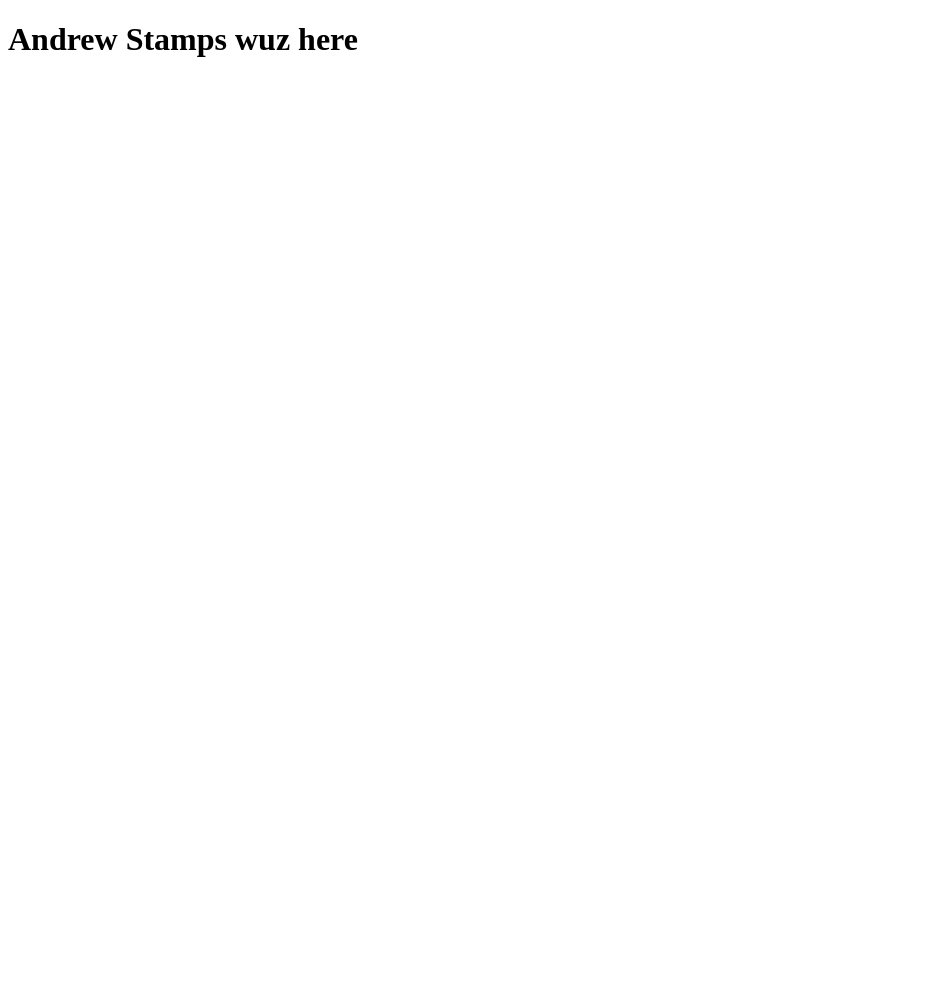
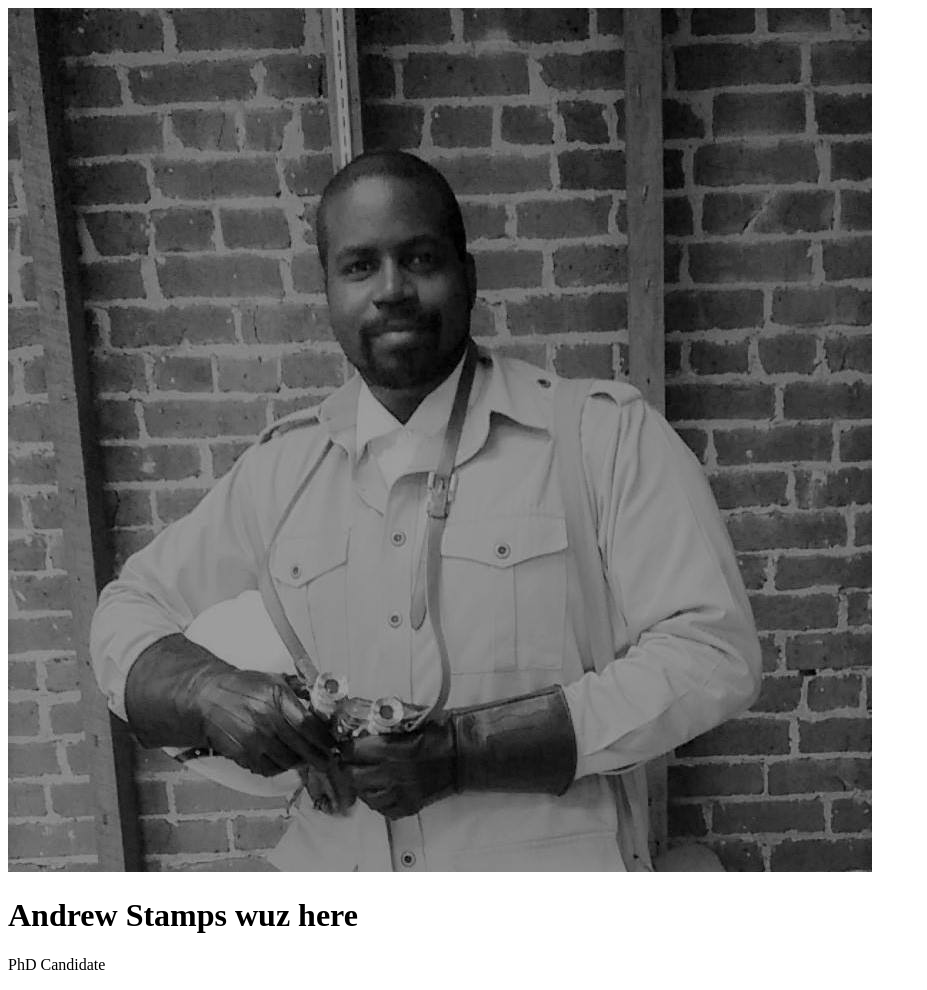
Before and after one commit to AndrewStamps/andrewstamps.github.io, a plain HTML site: page index.html in a window 1280 px wide. Shown: the whole page, without its empty margins (0-927 px from the left). Before the commit the page ends 800 px from the top, so only its background shows below. Drawn offline with Linux system fonts and the light colour scheme.

Commit message:
Added picture and title

```diff
--- a/index.html
+++ b/index.html
@@ -5,6 +5,8 @@
     </head>
 
     <body>
-            <h1>Andrew Stamps wuz here</h1>
+        <img src = "images\me.jpg" alt = "Andrew Stamps Picture"/>
+        <h1>Andrew Stamps wuz here</h1>
+        <p> PhD Candidate </p>
     </body>
 </html>
```
Also changed, not shown: images/me.jpg (added).
